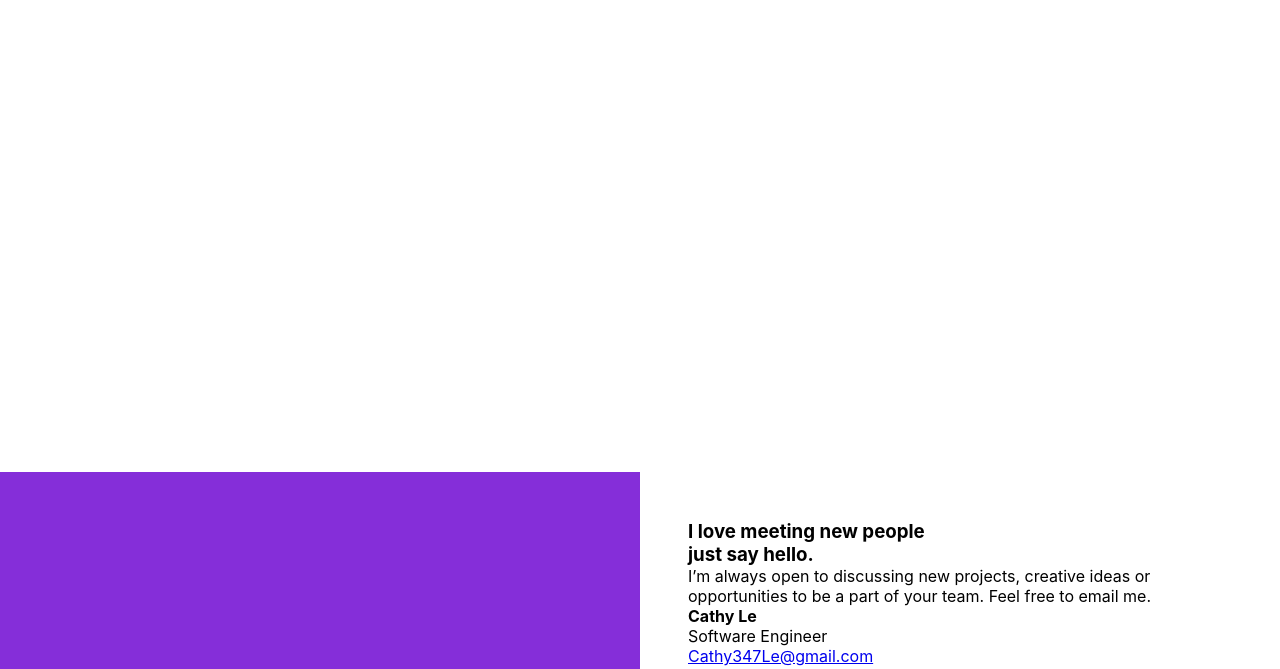
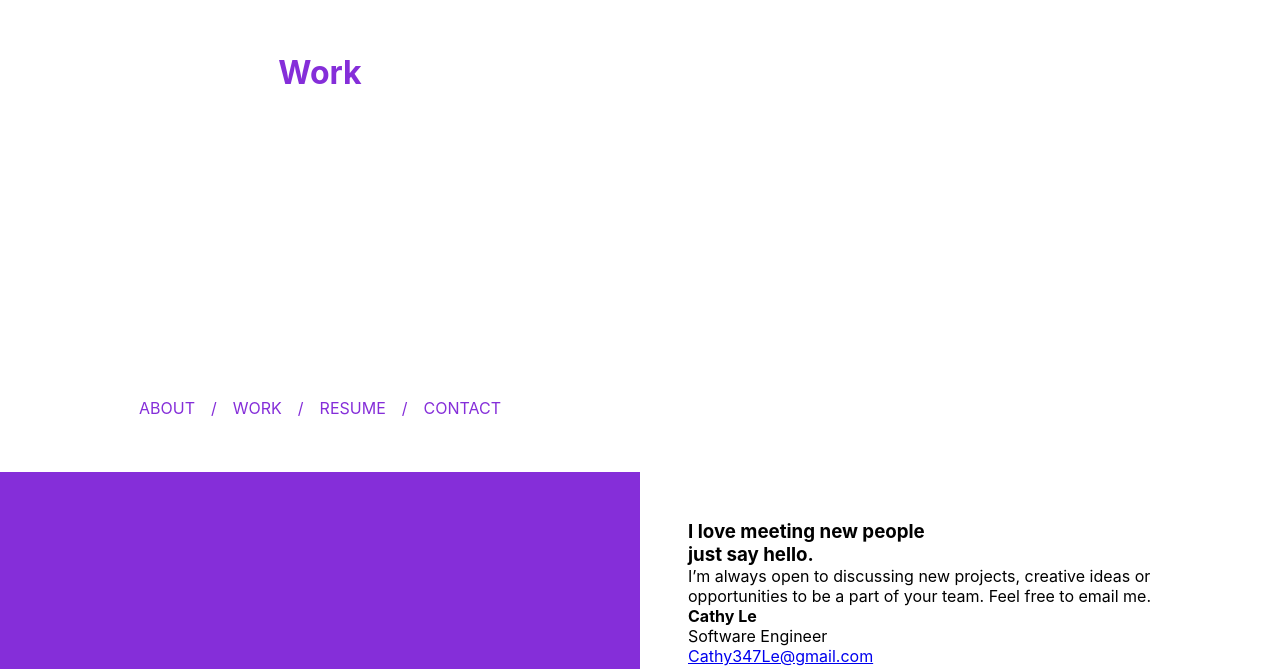
Before and after one commit to Cathy347Le/react-portfolio, a React (Create React App) app: page / in a window 1280 px wide. Shown: the part 1928-2597 px from the top of the page. Built offline with nearby package versions, Linux system fonts and the light colour scheme.

Commit message:
update menu anchor links

```diff
--- a/src/Components/About.jsx
+++ b/src/Components/About.jsx
@@ -5,7 +5,7 @@ import Menu from "./Menu";
 class About extends Component {
   render() {
     return (
-      <div className="about-section">
+      <div className="about-section" id="about-section">
         <div className="col-xs-12 col-sm-6 bckgrd-black section-title">
           <div className="title-container">
             <h1>About</h1>
--- a/src/Components/Contact.jsx
+++ b/src/Components/Contact.jsx
@@ -5,7 +5,7 @@ import Menu from "./Menu";
 class Contact extends Component {
   render() {
     return (
-      <div className="contact-section">
+      <div className="contact-section" id="contact-section">
         <div className="col-xs-12 col-sm-6 bckgrd-purple section-title">
           <div className="title-container">
             <h1>Contact</h1>
--- a/src/Components/Menu.jsx
+++ b/src/Components/Menu.jsx
@@ -7,16 +7,16 @@ class Menu extends Component {
       <div className="menu-container">
         <ul>
           <li>
-            <a href="">About</a>
+            <a href="#about-section">About</a>
           </li>
           <li>
-            <a href="">Work</a>
+            <a href="#work-section">Work</a>
           </li>
           <li>
             <a href="">Resume</a>
           </li>
           <li>
-            <a href="">Contact</a>
+            <a href="#contact-section">Contact</a>
           </li>
         </ul>
       </div>
--- a/src/Components/Work.jsx
+++ b/src/Components/Work.jsx
@@ -1,11 +1,24 @@
 import React, { Component } from "react";
 import "./Work.scss";
+import Menu from "./Menu";
 
 class Work extends Component {
   render() {
     return (
-      <div className="work-section">
-        <h1>Work Page</h1>
+      <div className="work-section" id="work-section">
+        <div className="col-xs-12 col-sm-6 bckgrd-white section-title">
+          <div className="title-container">
+            <h1>Work</h1>
+          </div>
+          <Menu />
+        </div>
+        <div className="col-xs-12 col-sm-6 bckgrd-white">
+          <h3>Work Content</h3>
+          <p>
+            I’m always open to discussing new projects, creative ideas or
+            opportunities to be a part of your team. Feel free to email me.
+          </p>
+        </div>
       </div>
     );
   }
--- a/src/Components/Work.scss
+++ b/src/Components/Work.scss
@@ -1,6 +1,33 @@
-@import "./variables-mixins.scss";
+$purple: #852ed9;
+$black: #090108;
+$white: #ffffff;
 
 .work-section {
-  background-color: white;
   height: 100vh;
+  display: flex;
+  position: relative;
+  .col-sm-6 {
+    flex: 50%;
+    padding: 48px;
+    &.section-title {
+      color: $purple;
+      .title-container {
+        position: relative;
+        top: 50%;
+        transform: translateY(-50%);
+        text-align: center;
+      }
+    }
+    .menu-container {
+      position: relative;
+      top: calc(100% - 73px);
+      text-align: center;
+      ul li a {
+        color: $purple;
+        &:hover {
+          border-bottom: 2px solid $purple;
+        }
+      }
+    }
+  }
 }
```
